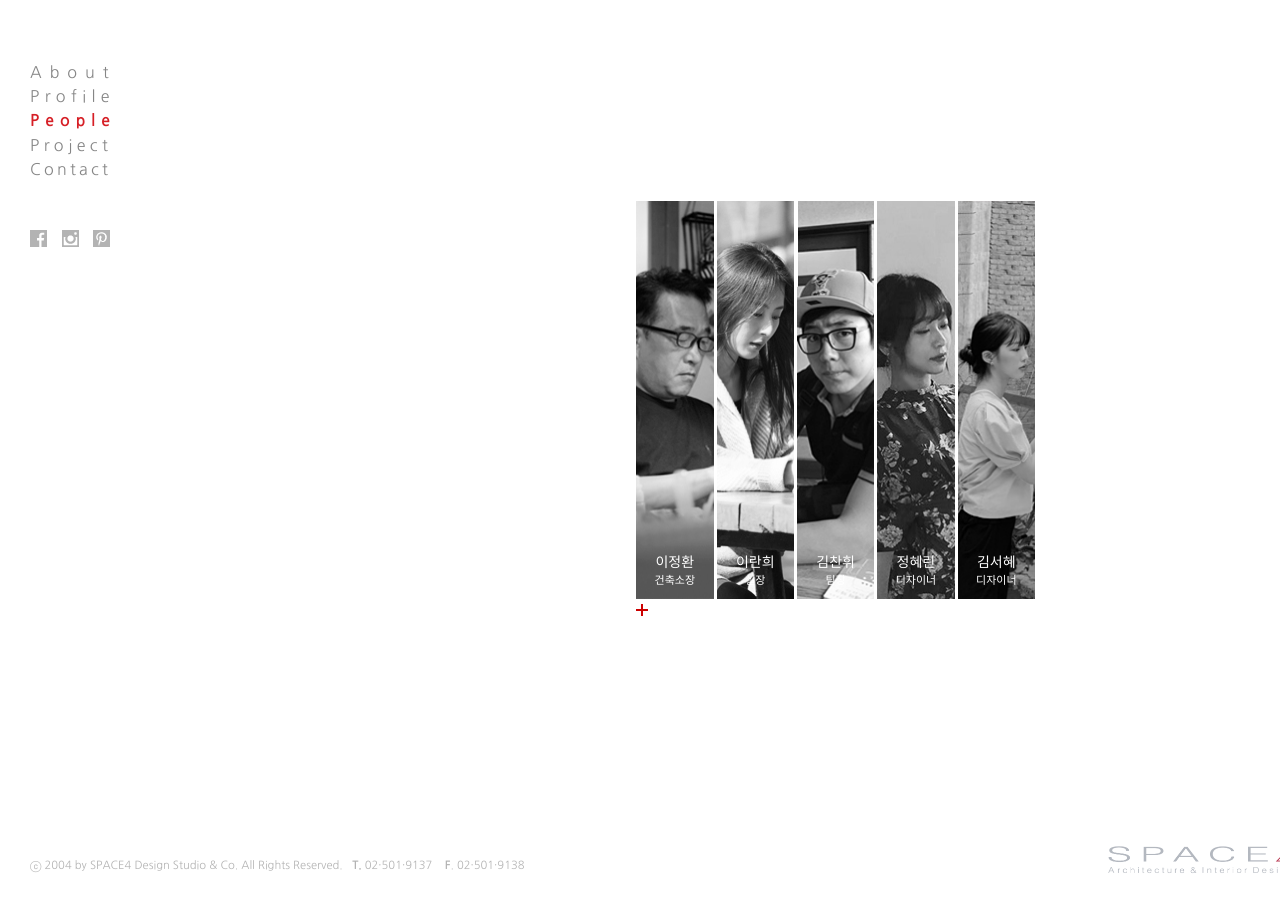
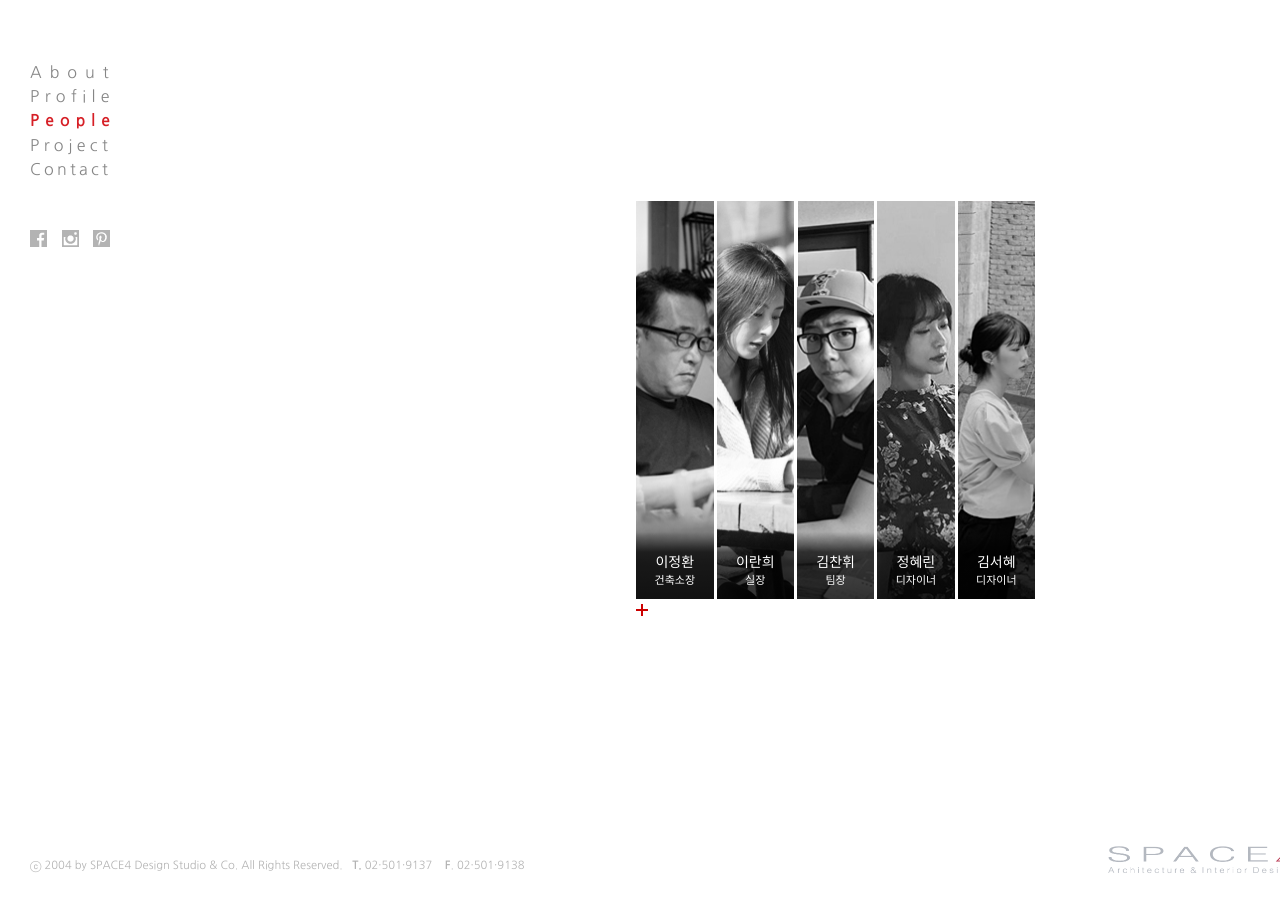
Before and after one commit to space4for/space4for.github.io, a Jekyll site: the page built from people.html, in a window 1280 px wide. Built offline with Jekyll 4.4.1, drawn with Linux system fonts in a browser that asks for light colours; nearby versions of some CDN libraries.

Commit message:
Update _layout.scss

```diff
--- a/_sass/_layout.scss
+++ b/_sass/_layout.scss
@@ -429,12 +429,15 @@ body.nav-open .site-nav .menu-icon span:after { top: -1px; -webkit-transform: ro
 	.people_lable {
 		position: absolute;
 		display: table-cell;
-		bottom:10px;
+		bottom:0;
 		width:100%;
 		color: white;
 		font-size:14px;
 		vertical-align: bottom;
 		z-index:10;
+		background: linear-gradient(0deg, rgba(0,0,0,0.8) 0%, rgba(0,0,0,0.7) 70%, rgba(0,0,0,0.0) 100%);
+		padding-top: 20px;
+		padding-bottom: 10px;
 	}
 
 	.people_title {
```
